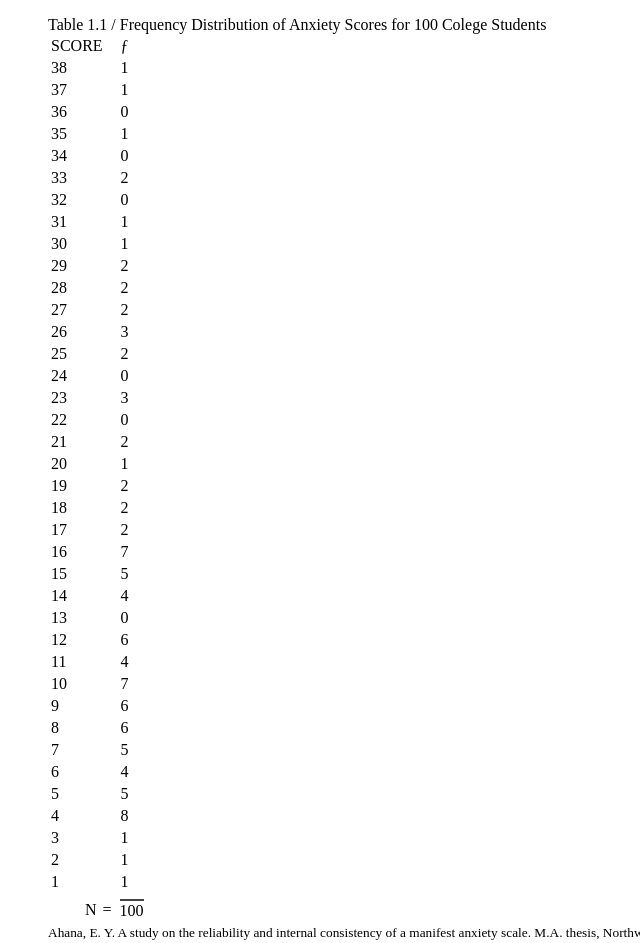
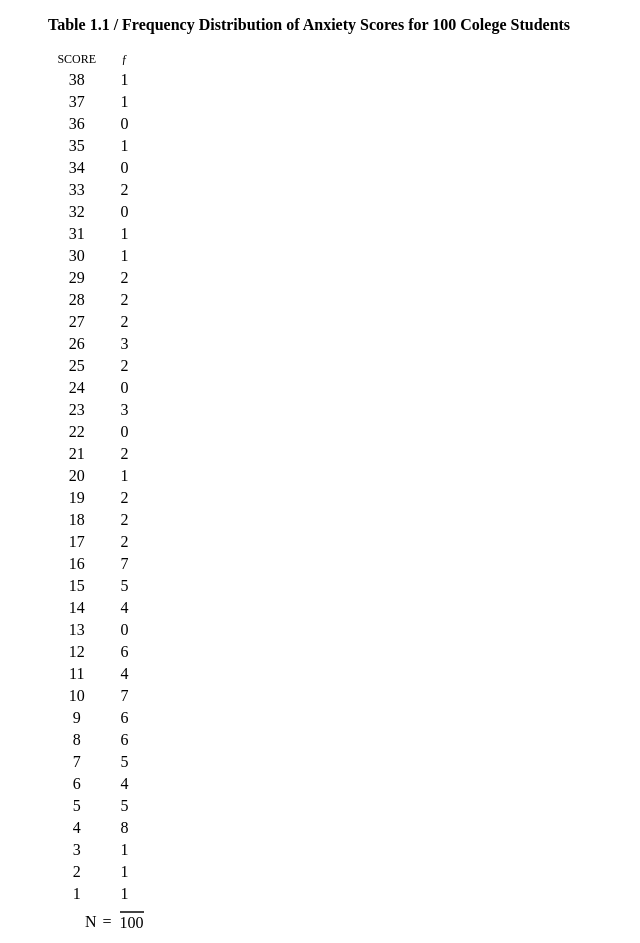
Before and after one commit to nkabrown/elem-statistics, a plain HTML site: page index.html in a window 1280 px wide. Shown: the top 943 px of the page, without its empty margins (0-640 px from the left). Drawn offline with Linux system fonts and the light colour scheme.

Commit message:
Adjustments and style applications

```diff
--- a/css/style.css
+++ b/css/60s-textbook.css
@@ -1,5 +1,23 @@
+figcaption {
+  font-weight: 700;
+}
+
+table {
+  margin: 15px 0;
+}
+
+td,
+th {
+  padding-right: 15px;
+}
+
+th {
+  font-size: 12px;
+  font-weight: 300;
+}
+
 td {
-  padding-right: 15px;
+  text-align: center;
 }
 
 .row:nth-last-child(2) {
--- a/index.html
+++ b/index.html
@@ -3,7 +3,7 @@
   <head>
     <meta charset="UTF-8">
     <title>Frequency Distributions</title>
-    <link rel="stylesheet" href="css/style.css">
+    <link rel="stylesheet" href="css/60s-textbook.css">
   </head>
   <body>
     <div class="container">
--- a/src/frequency-dist-data.js
+++ b/src/frequency-dist-data.js
@@ -31,9 +31,10 @@ d3.csv('../data/scores.csv', (error, data) => {
   if (error) throw error;
 
   const maxValue = d3.max(data, d => +d.score);
-  // map range of scores to zero values in order from highest to lowest
+  const minValue = d3.min(data, d => +d.score);
+  // map range of scores to zero values in order from highest to lowest measure
   let scores = new Map();
-  for (let i = maxValue; i > 0; i--) {
+  for (let i = maxValue; i >= minValue; i--) {
     scores.set(i, 0);
   }
 
--- a/src/modal/frequencyTable.html
+++ b/src/modal/frequencyTable.html
@@ -3,7 +3,7 @@
   </figcaption>
   <table>
     <thead>
-      <tr><td>SCORE</td><td>&#402;</td></tr>
+      <tr><th>SCORE</th><th>&#402;</th></tr>
     </thead>
     <tbody>
     </tbody>
```
